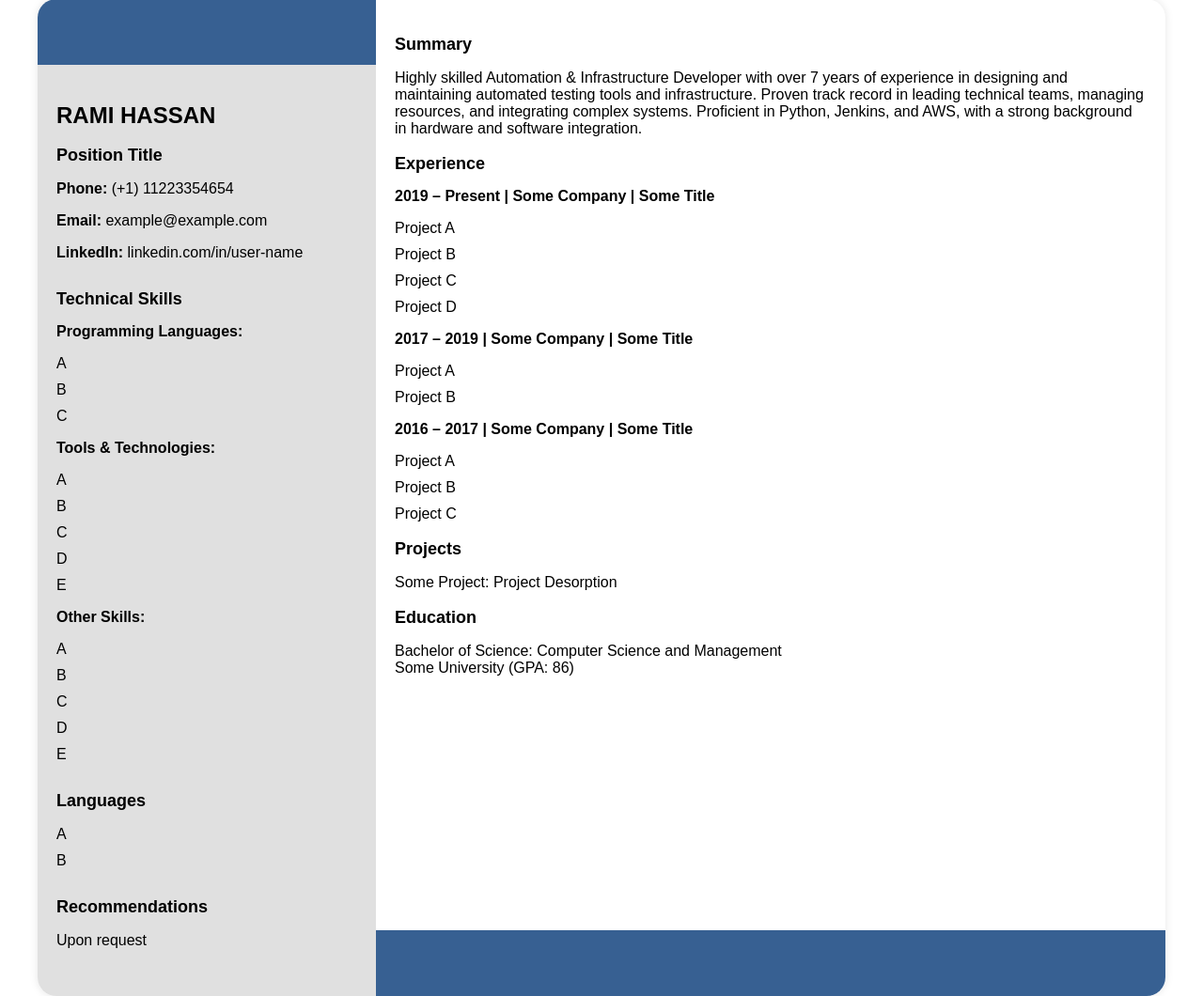
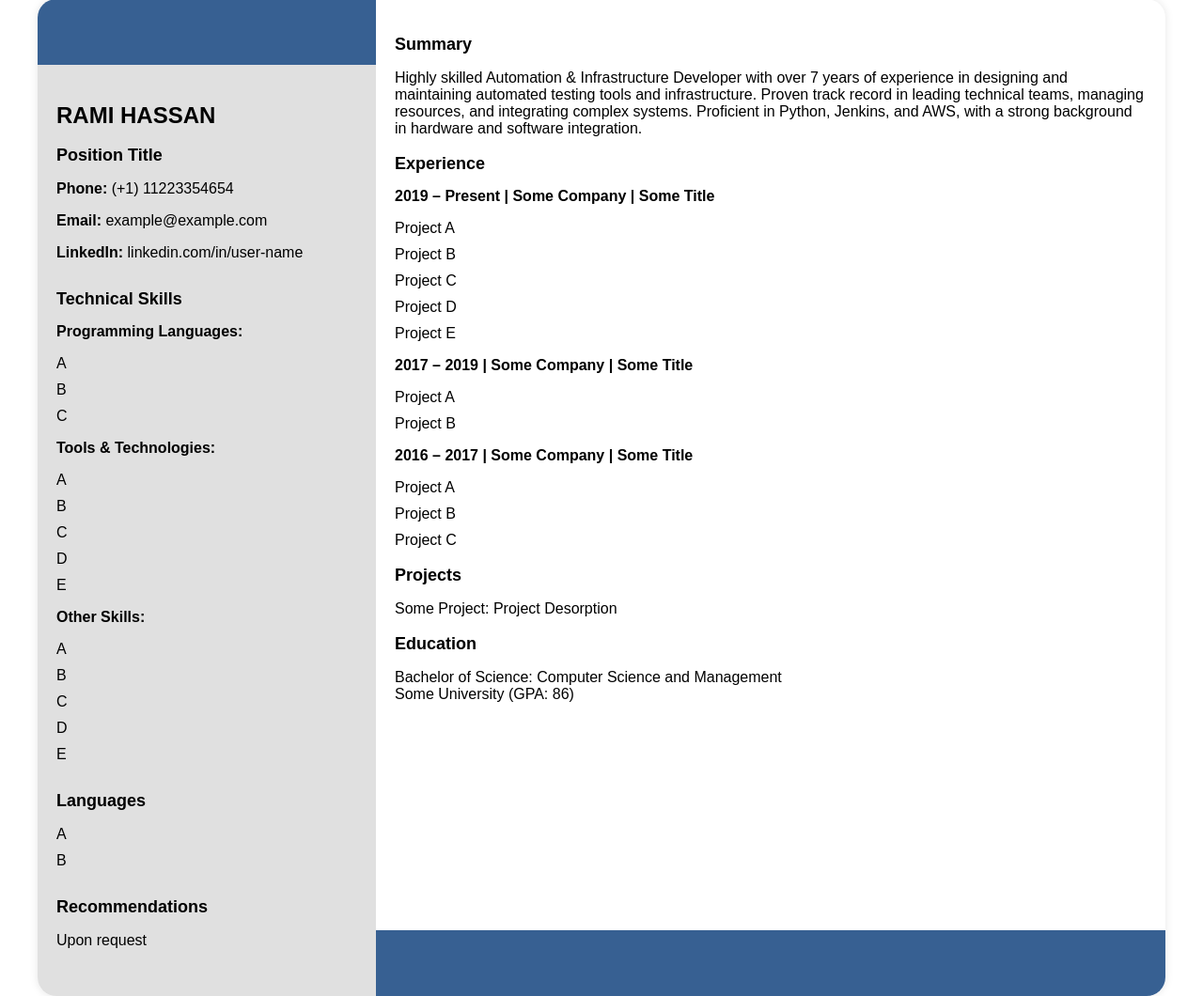
Before and after one commit to ramihsn/my-resume, a Flask app: page / in a window 1280 px wide. Shown: the part 61-1121 px from the top of the page at 94% size. Run offline with Flask 3, Linux system fonts and the light colour scheme.

Commit message:
testing deployment to render

```diff
--- a/templates/home.html
+++ b/templates/home.html
@@ -75,6 +75,7 @@
                     <li>Project B</li>
                     <li>Project C</li>
                     <li>Project D</li>
+                    <li>Project E</li>
                 </ul>
 
                 <h4>2017 – 2019 | Some Company | Some Title</h4>
```
